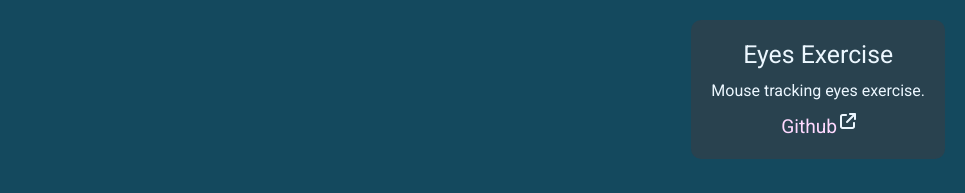
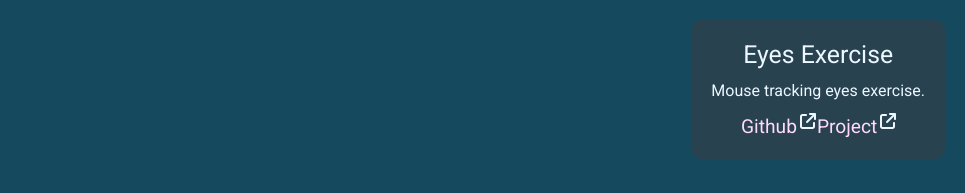
Before and after one commit to Mike-Veilleux/eye-exercise, a plain HTML site: page index.html in a window 1280 px wide. Shown: the top 193 px of the page, without its empty margins (315-1280 px from the left). Drawn offline with Linux system fonts and the light colour scheme.

Commit message:
updated links

```diff
--- a/index.html
+++ b/index.html
@@ -20,7 +20,7 @@
   <div class="legend-frame">
     <div class="legend-title">Eyes Exercise</div>
     <div class="legend-content">Mouse tracking eyes exercise.</div>
-    <div class="legend-content"><a class="stylized-link" href="https://github.com/Mike-Veilleux/eye-exercise" target="_blank">Github</a></div>
+    <div class="legend-content"><a class="stylized-link" href="https://github.com/Mike-Veilleux/pacman-exercise" target="_blank">Github</a><a class="stylized-link" href="https://mike-veilleux.github.io/projects.html" target="_blank">Project</a></div>
   </div>
 
   <div class="eyes">
```
